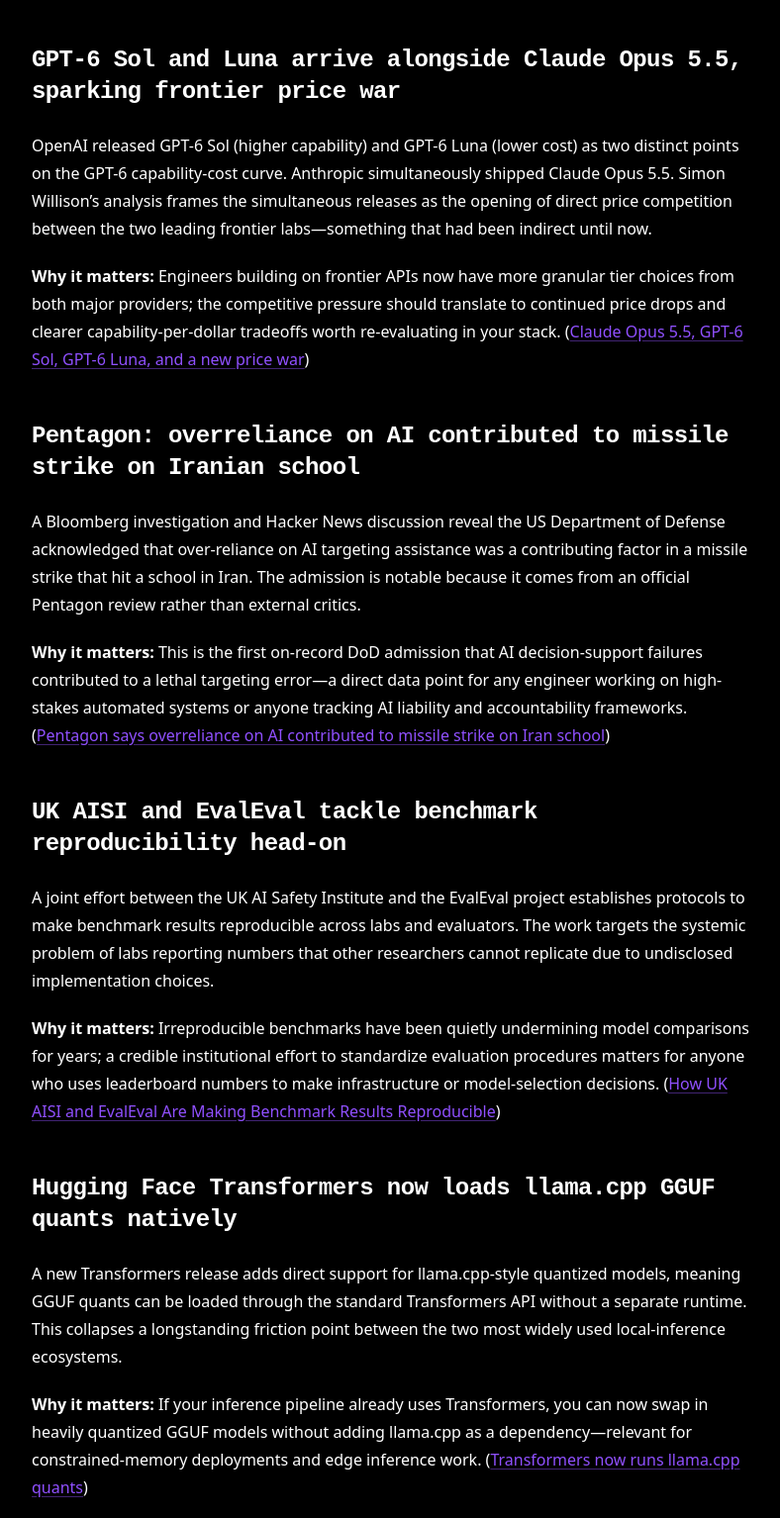
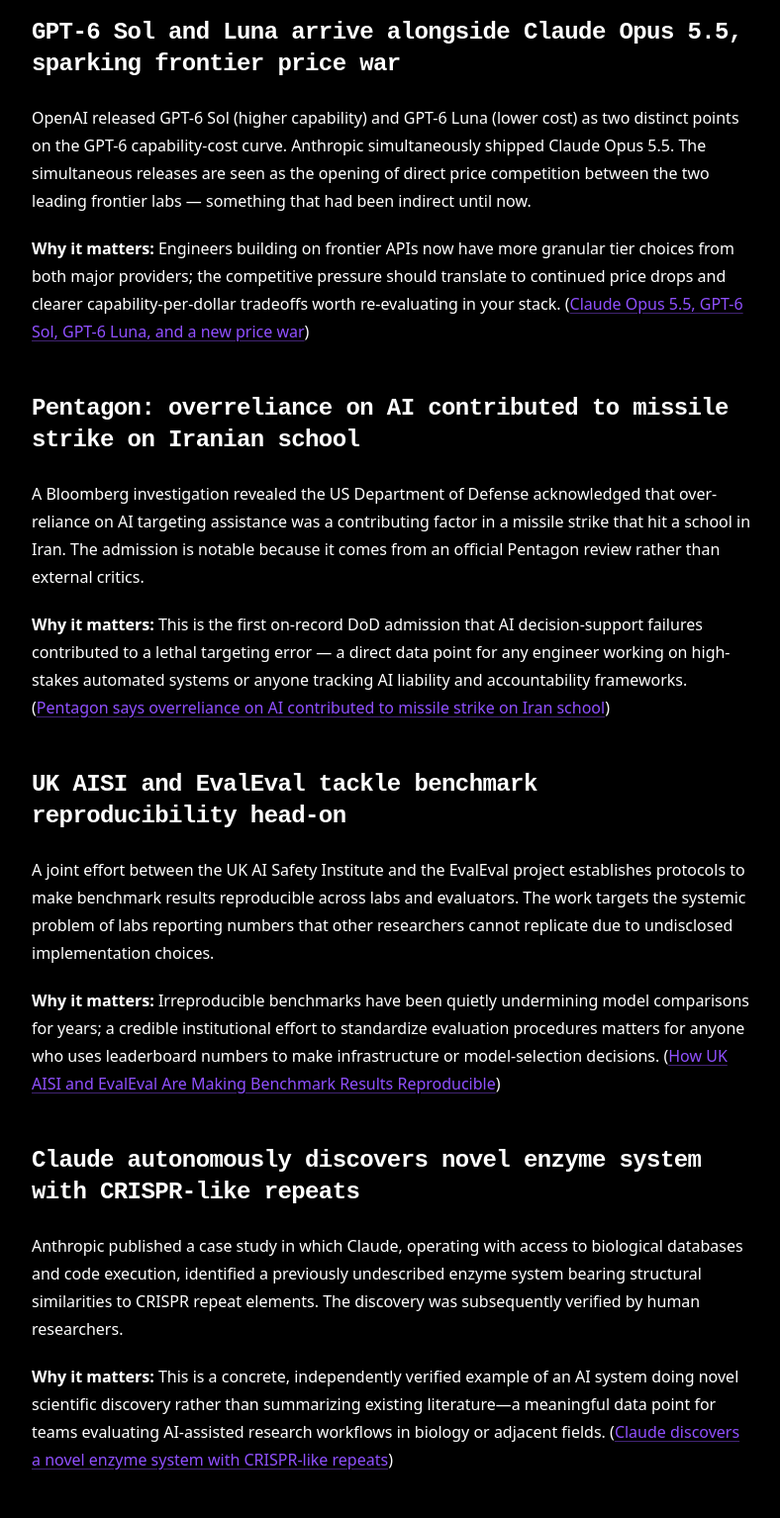
Before and after one commit to fabianh001/hoeltke.com, an Astro site: page /digest/2026-39 in a window 1280 px wide. Shown: the part 507-2041 px from the top of the page at 99% size, without its empty margins (244-1032 px from the left). Built offline with nearby package versions, Linux system fonts and the light colour scheme; Astro itself is replaced by a stand-in of ours.

Commit message:
Revise digest content and remove llama.cpp reference
Removed mention of llama.cpp quant support in Transformers from the digest. Updated wording for clarity in several sections.

```diff
--- a/src/content/digest/2026-39.md
+++ b/src/content/digest/2026-39.md
@@ -11,39 +11,31 @@ sources:
     url: 'https://www.bloomberg.com/graphics/2026-iran-school-attack/'
   - title: 'How UK AISI and EvalEval Are Making Benchmark Results Reproducible'
     url: 'https://huggingface.co/blog/evaleval-aisi'
-  - title: 'Transformers now runs llama.cpp quants'
-    url: 'https://huggingface.co/blog/transformers-llama-cpp-quants'
   - title: 'Claude discovers a novel enzyme system with CRISPR-like repeats'
     url: 'https://www.anthropic.com/news/claude-discovers-novel-enzyme-system'
   - title: 'Better prompt caching for GPT-6'
     url: 'https://openai.com/index/better-prompt-caching-for-gpt-6'
 ---
 
-Two major labs dropped new model tiers this week—OpenAI with GPT-6 Sol and Luna, Anthropic with Claude Opus 5.5—triggering the most direct frontier price competition in months. Meanwhile a Pentagon report acknowledging AI overreliance contributed to a missile strike on a civilian target landed with unusual weight. On the research and tooling side, benchmark reproducibility, llama.cpp quant support in Transformers, and a novel enzyme discovery via Claude all deserve engineer attention.
+Two major labs dropped new model tiers this week—OpenAI with GPT-6 Sol and Luna, Anthropic with Claude Opus 5.5—triggering the most direct frontier price competition in months. Meanwhile a Pentagon report acknowledging AI overreliance contributed to a missile strike on a civilian target landed with unusual weight. On the research and tooling side, benchmark reproducibility and novel enzyme discovery via Claude all deserve engineer attention.
 
 ## GPT-6 Sol and Luna arrive alongside Claude Opus 5.5, sparking frontier price war
 
-OpenAI released GPT-6 Sol (higher capability) and GPT-6 Luna (lower cost) as two distinct points on the GPT-6 capability-cost curve. Anthropic simultaneously shipped Claude Opus 5.5. Simon Willison's analysis frames the simultaneous releases as the opening of direct price competition between the two leading frontier labs—something that had been indirect until now.
+OpenAI released GPT-6 Sol (higher capability) and GPT-6 Luna (lower cost) as two distinct points on the GPT-6 capability-cost curve. Anthropic simultaneously shipped Claude Opus 5.5. The simultaneous releases are seen as the opening of direct price competition between the two leading frontier labs — something that had been indirect until now.
 
 **Why it matters:** Engineers building on frontier APIs now have more granular tier choices from both major providers; the competitive pressure should translate to continued price drops and clearer capability-per-dollar tradeoffs worth re-evaluating in your stack. ([Claude Opus 5.5, GPT-6 Sol, GPT-6 Luna, and a new price war](https://simonwillison.net/2026/Sep/22/opus-and-sol-and-luna/))
 
 ## Pentagon: overreliance on AI contributed to missile strike on Iranian school
 
-A Bloomberg investigation and Hacker News discussion reveal the US Department of Defense acknowledged that over-reliance on AI targeting assistance was a contributing factor in a missile strike that hit a school in Iran. The admission is notable because it comes from an official Pentagon review rather than external critics.
+A Bloomberg investigation revealed the US Department of Defense acknowledged that over-reliance on AI targeting assistance was a contributing factor in a missile strike that hit a school in Iran. The admission is notable because it comes from an official Pentagon review rather than external critics.
 
-**Why it matters:** This is the first on-record DoD admission that AI decision-support failures contributed to a lethal targeting error—a direct data point for any engineer working on high-stakes automated systems or anyone tracking AI liability and accountability frameworks. ([Pentagon says overreliance on AI contributed to missile strike on Iran school](https://www.bloomberg.com/graphics/2026-iran-school-attack/))
+**Why it matters:** This is the first on-record DoD admission that AI decision-support failures contributed to a lethal targeting error — a direct data point for any engineer working on high-stakes automated systems or anyone tracking AI liability and accountability frameworks. ([Pentagon says overreliance on AI contributed to missile strike on Iran school](https://www.bloomberg.com/graphics/2026-iran-school-attack/))
 
 ## UK AISI and EvalEval tackle benchmark reproducibility head-on
 
 A joint effort between the UK AI Safety Institute and the EvalEval project establishes protocols to make benchmark results reproducible across labs and evaluators. The work targets the systemic problem of labs reporting numbers that other researchers cannot replicate due to undisclosed implementation choices.
 
 **Why it matters:** Irreproducible benchmarks have been quietly undermining model comparisons for years; a credible institutional effort to standardize evaluation procedures matters for anyone who uses leaderboard numbers to make infrastructure or model-selection decisions. ([How UK AISI and EvalEval Are Making Benchmark Results Reproducible](https://huggingface.co/blog/evaleval-aisi))
-
-## Hugging Face Transformers now loads llama.cpp GGUF quants natively
-
-A new Transformers release adds direct support for llama.cpp-style quantized models, meaning GGUF quants can be loaded through the standard Transformers API without a separate runtime. This collapses a longstanding friction point between the two most widely used local-inference ecosystems.
-
-**Why it matters:** If your inference pipeline already uses Transformers, you can now swap in heavily quantized GGUF models without adding llama.cpp as a dependency—relevant for constrained-memory deployments and edge inference work. ([Transformers now runs llama.cpp quants](https://huggingface.co/blog/transformers-llama-cpp-quants))
 
 ## Claude autonomously discovers novel enzyme system with CRISPR-like repeats
 
```
